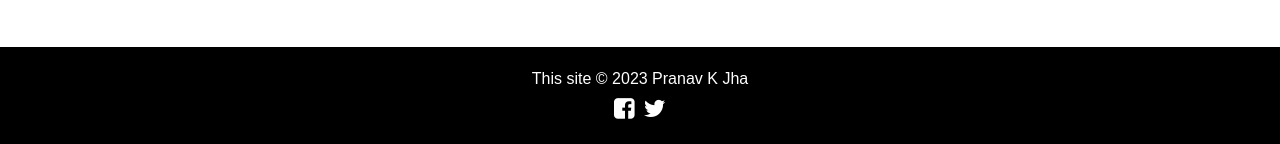
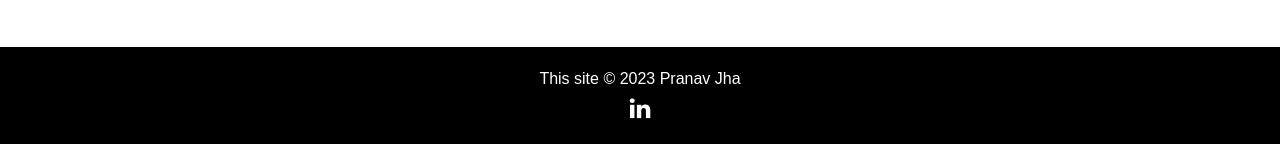
Before and after one commit to pranav-k-jha/pranav-k-jha-portfolio, a plain HTML site: page contactme.html in a window 1280 px wide. Shown: the part 953-1097 px from the top of the page. Drawn offline with Linux system fonts and the light colour scheme.

Commit message:
Update contactme.html

```diff
--- a/contactme.html
+++ b/contactme.html
@@ -50,18 +50,11 @@
     </div>
     <footer>
       <div class="container">
-          <div class="copyright">
-              This site &copy; 2023 Pranav K Jha
-          </div>
+          <div class="copyright">This site &copy; 2023 Pranav Jha</div>
           <div class="social-media">
-              <a href="https://www.facebook.com/pranavjha.cu"><i class="fa fa-facebook-square" style="font-size:24px"></i></a>
-              <a href="https://twitter.com/PranavKJha1"><i class="fa fa-twitter" style="font-size:24px"></i></a>
-
-
+              <a href="https://www.linkedin.com/in/pranavkjha24/"><i class="fa fa-linkedin" style="font-size: 24px"></i></a>
           </div>
       </div>
-
-
   </footer>
     </body>
 
```
